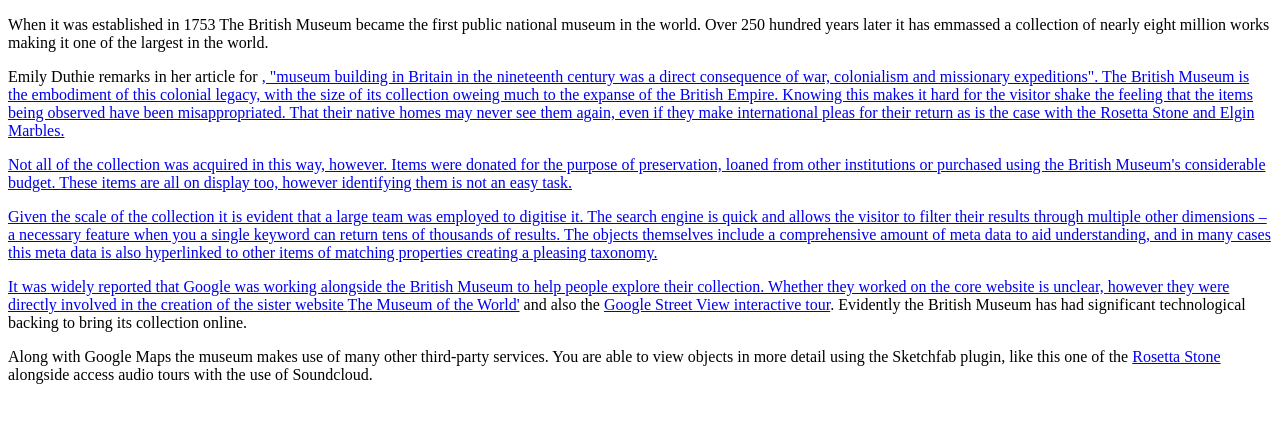
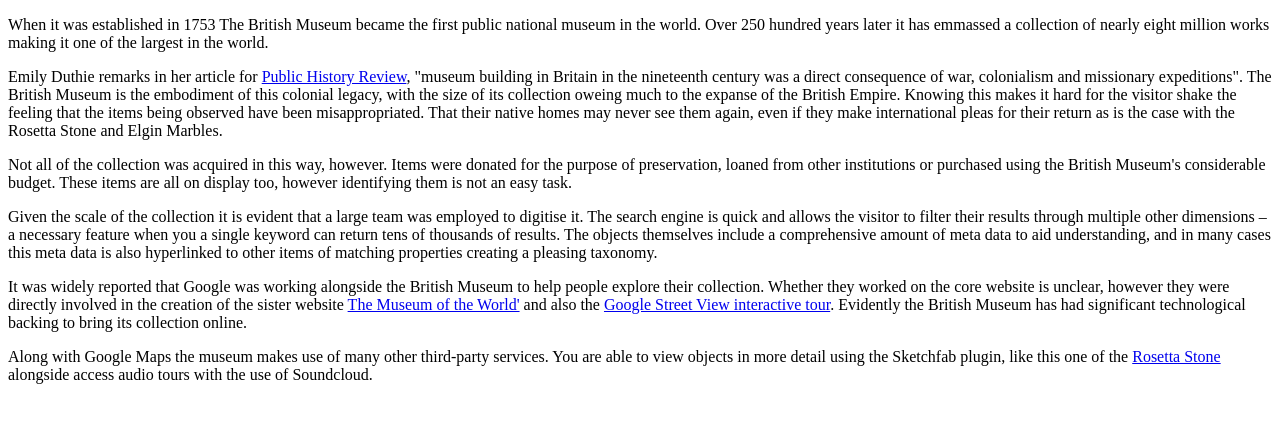
Before and after one commit to kclddh-7aavdm14-2020/wk1-british-museum-danielbower, a plain HTML site: page index.html in a window 1280 px wide. Drawn offline with Linux system fonts and the light colour scheme.

Commit message:
a tag error.

```diff
--- a/index.html
+++ b/index.html
@@ -28,7 +28,7 @@
 
 <p>When it was established in 1753 The British Museum became the first public national museum in the world. Over 250 hundred years later it has emmassed a collection of nearly eight million works making it one of the largest in the world.</p>
 
-<p> Emily Duthie remarks in her article for <a href="https://epress.lib.uts.edu.au/journals/index.php/phrj/article/view/1523"><Public History Review</a>, "museum building in Britain in the nineteenth century was a direct consequence of war, colonialism and missionary expeditions". The British Museum is the embodiment of this colonial legacy, with the size of its collection oweing much to the expanse of the British Empire. Knowing this makes it hard for the visitor shake the feeling that the items being observed have been misappropriated. That their native homes may never see them again, even if they make international pleas for their return as is the case with the Rosetta Stone and Elgin Marbles.</p>
+<p> Emily Duthie remarks in her article for <a href="https://epress.lib.uts.edu.au/journals/index.php/phrj/article/view/1523">Public History Review</a>, "museum building in Britain in the nineteenth century was a direct consequence of war, colonialism and missionary expeditions". The British Museum is the embodiment of this colonial legacy, with the size of its collection oweing much to the expanse of the British Empire. Knowing this makes it hard for the visitor shake the feeling that the items being observed have been misappropriated. That their native homes may never see them again, even if they make international pleas for their return as is the case with the Rosetta Stone and Elgin Marbles.</p>
 
 <p>Not all of the collection was acquired in this way, however. Items were donated for the purpose of preservation, loaned from other institutions or purchased using the British Museum's considerable budget. These items are all on display too, however identifying them is not an easy task.
 
```
